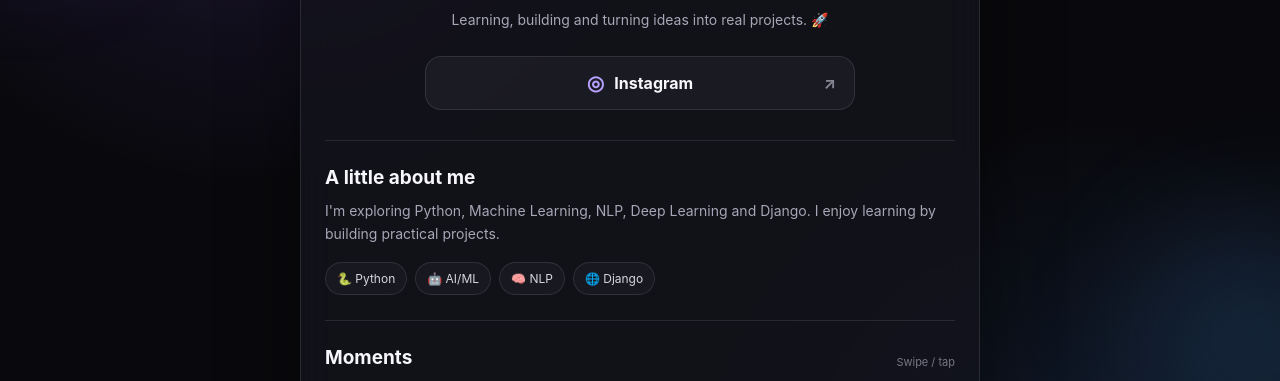
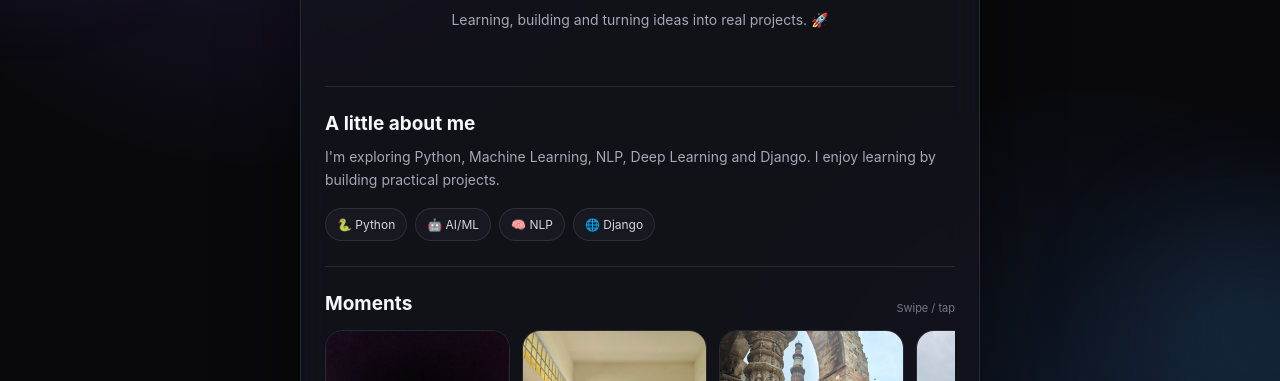
Before and after one commit to Chinmoydek/chinmoy23.github.io, a plain HTML site: page index.html in a window 1280 px wide. Shown: the part 342-723 px from the top of the page. Drawn offline with Linux system fonts and the light colour scheme.

Commit message:
Update index.html

```diff
--- a/index.html
+++ b/index.html
@@ -29,10 +29,7 @@
 
       <div class="links">
         <!-- Replace the # links below with your real profiles -->
-        <a href="#" class="link-btn" target="_blank" rel="noopener">
-          <span class="icon">◎</span> Instagram
-          <span class="arrow">↗</span>
-        </a>
+
 
       </div>
     </section>
```
